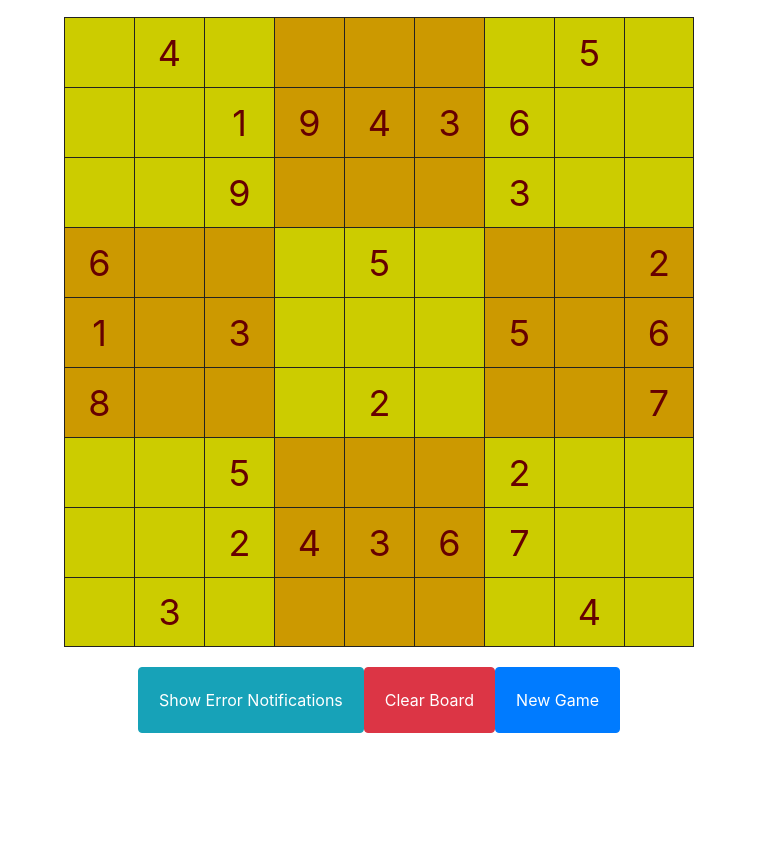
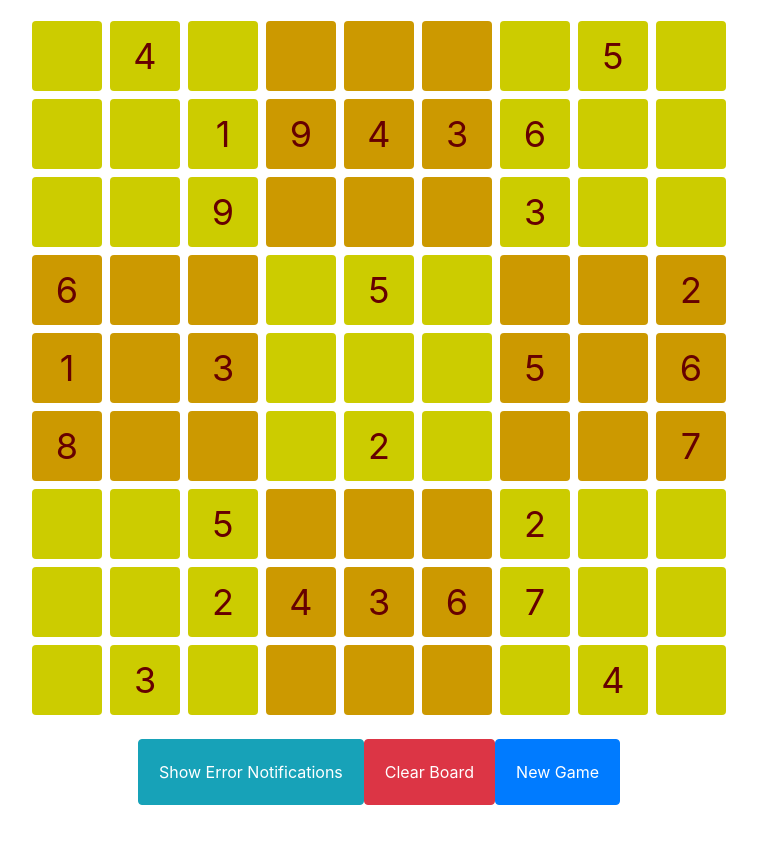
Before and after one commit to strakers/sudoku-js, a plain HTML site: page index.html in a window 1280 px wide. Shown: the part 101-944 px from the top of the page, without its empty margins (261-1018 px from the left). Before the commit the page ends 884 px from the top, so only its background shows below. Drawn offline with nearby package versions, Linux system fonts and the light colour scheme.

Commit message:
Add border radius and space out cells

```diff
--- a/assets/main.css
+++ b/assets/main.css
@@ -7,13 +7,14 @@
     color: #333;
     padding: 10px;
     border: 0 none;
-    border-top: 1px solid #222;
-    border-left: 1px solid #222;
     font-size: 36px;
     text-align: center;
+    margin: 4px;
+    border-radius: 4px;
 }
-#sudoku .cell.c9 { border-right: 1px solid #222; }
-#sudoku .cell.r9 { border-bottom: 1px solid #222; }
+#sudoku .cell:focus {
+    opacity: .7;
+}
 
 #sudoku .cell.q1,
 #sudoku .cell.q3,
--- a/assets/sudoku.js
+++ b/assets/sudoku.js
@@ -54,7 +54,7 @@
     sudoku.quadrants = q;
 
     // resize sudoku board to fit cells - 3/26 ratio is not yet scalable. to make scalable, need more dimensions for ratio
-    sudoku.board.style.width = Math.floor(inputs[0].clientWidth * inputs.length * 3/26) + "px";
+    sudoku.board.style.width = Math.floor(inputs[0].clientWidth * inputs.length * 3/24) + "px";
 
     // create alias function to return cell row/column/quadrant groupings
     sudoku.board.getGroup = function( className ){ return sudoku.board.getElementsByClassName(className); };
```
